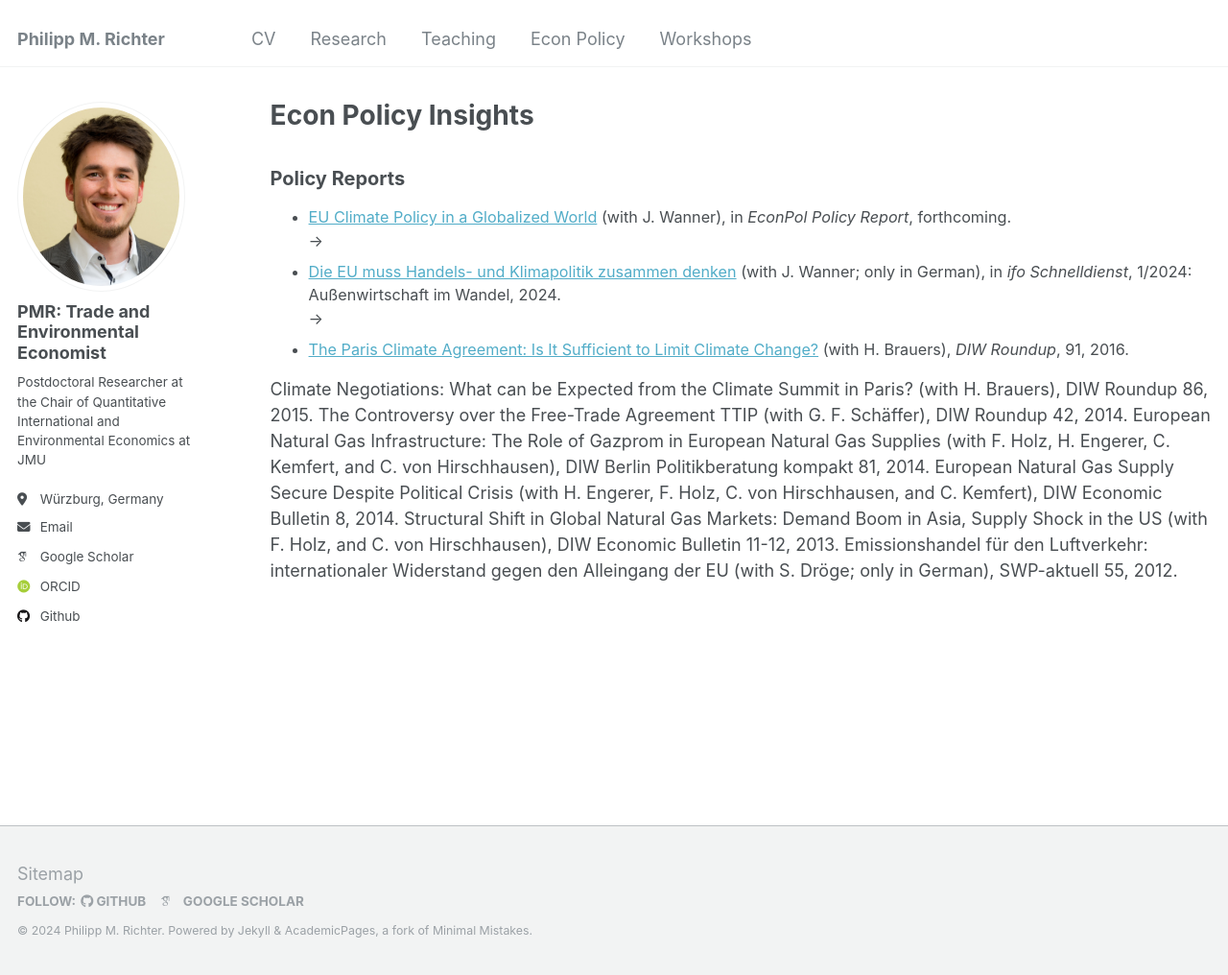
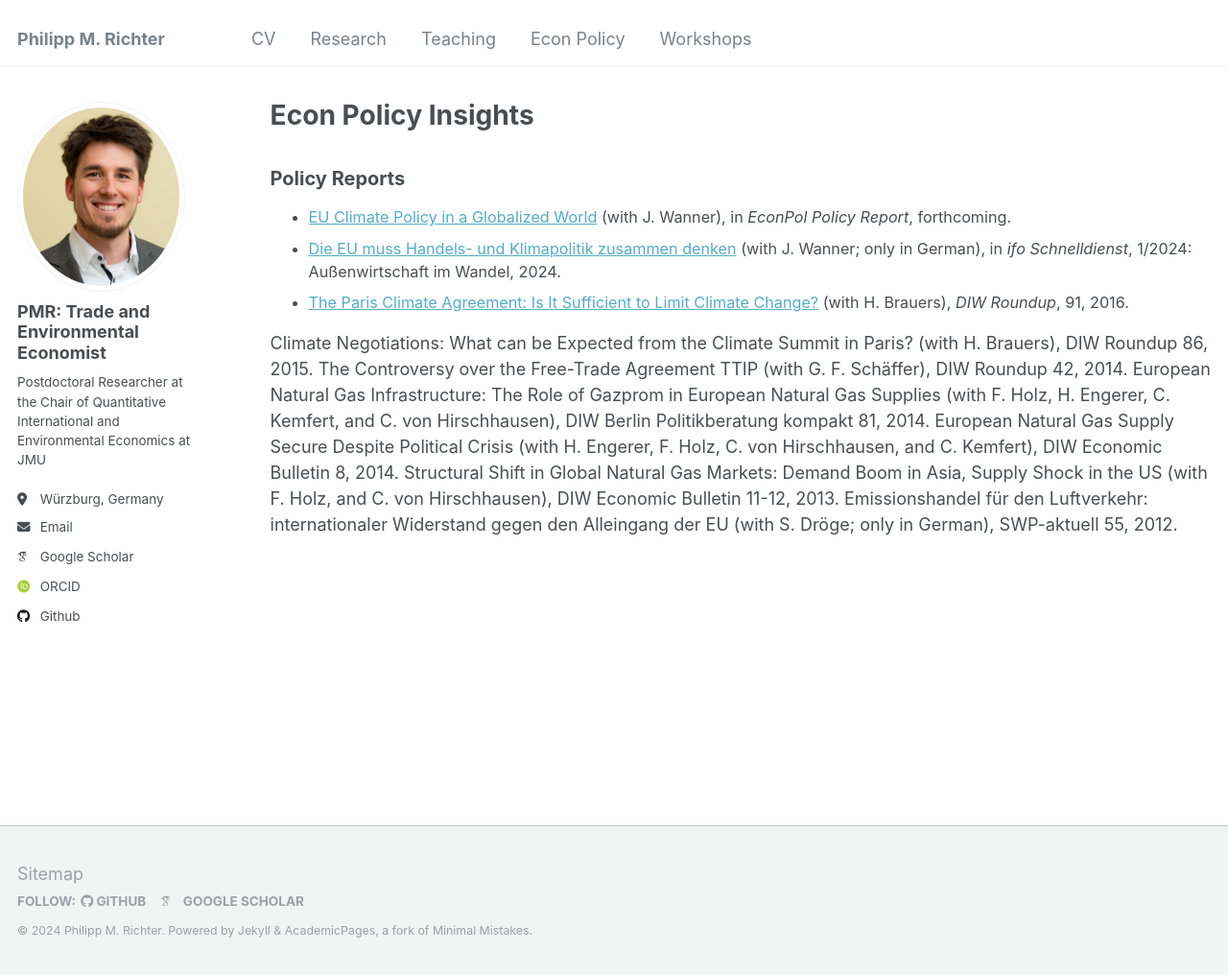
Before and after one commit to PhMRichter/PhMRichter.github.io, a Jekyll site: the page built from _pages/econpolicy.html, in a window 1280 px wide and 1016 px high. Shown: the whole window at 96% size. Built offline with Jekyll 4.4.1, drawn with Linux system fonts in a browser that asks for light colours; some web fonts are replaced.

```diff
--- a/_pages/econpolicy.html
+++ b/_pages/econpolicy.html
@@ -12,17 +12,17 @@ author_profile: true
    <li>
     <a href="https://www.econpol.eu/publications/policy_reports" target="_blank">
       EU Climate Policy in a Globalized World</a>
-      (with J. Wanner), in <i>EconPol Policy Report</i>, forthcoming. <br> →
+      (with J. Wanner), in <i>EconPol Policy Report</i>, forthcoming.
   </li>
   <li>
     <a href="https://www.ifo.de/publikationen/2024/zeitschrift-einzelheft/ifo-schnelldienst-012024-aussenwirtschaft-wandel" target="_blank">
       Die EU muss Handels- und Klimapolitik zusammen denken</a>
-      (with J. Wanner; only in German), in <i>ifo Schnelldienst</i>, 1/2024: Außenwirtschaft im Wandel, 2024. <br> →
+      (with J. Wanner; only in German), in <i>ifo Schnelldienst</i>, 1/2024: Außenwirtschaft im Wandel, 2024.
   </li>
   <li>
     <a href="https://doi.org/10.1016/j.jinteco.2023.103829" target="_blank">
       The Paris Climate Agreement: Is It Sufficient to Limit Climate Change?</a>
-     (with H. Brauers), <i>DIW Roundup</i>, 91, 2016. <br>
+     (with H. Brauers), <i>DIW Roundup</i>, 91, 2016.
   </li>
 </ul>
 
```
